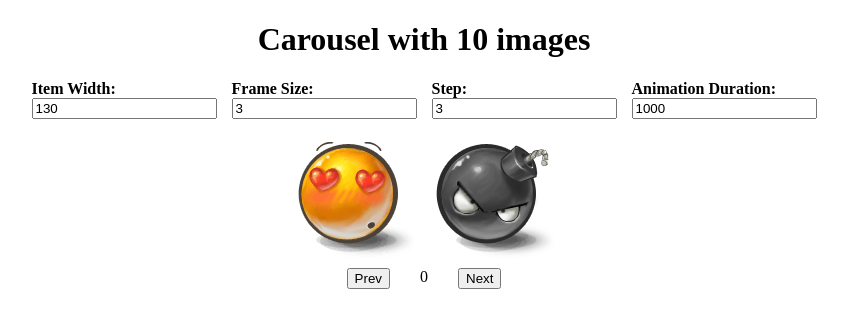
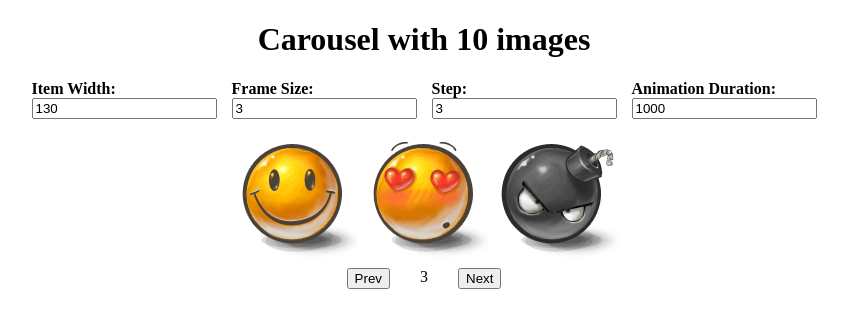
Before and after one commit to mate-academy/react_carousel, a React (Create React App) app: page / in a window 1280 px wide. Shown: the top 328 px of the page, without its empty margins (234-1082 px from the left). Built offline with nearby package versions, Linux system fonts and the light colour scheme; the HTML template or start-up script is replaced by a standard one.

Commit message:
solution

```diff
--- a/src/App.tsx
+++ b/src/App.tsx
@@ -108,8 +108,8 @@ class App extends React.Component<{}, State> {
         <Carousel
           images={images}
           itemWidth={itemWidth}
-          // frameSize={frameSize}
-          // step={step}
+          frameSize={frameSize}
+          step={step}
           animationDuration={animationDuration}
           // infinite={infinite}
         />
--- a/src/components/Carousel.scss
+++ b/src/components/Carousel.scss
@@ -1,12 +1,6 @@
 @mixin square($size) {
   width: $size;
   height: $size;
-}
-
-%centerChild {
-  display: flex;
-  justify-content: center;
-  align-items: center;
 }
 
 .Carousel {
@@ -26,11 +20,8 @@
     margin: 0;
 
     height: 100%;
-    @extend %centerChild;
-  }
-
-  &__img {
-    // @include square(130px);
+    display: flex;
+    align-items: center;
   }
 
   &__container-buttons {
@@ -38,9 +29,6 @@
     gap: 30px;
     justify-content: center;
   }
-
-  &__button {
-  }
 }
 
 .active {
--- a/src/components/Carousel.tsx
+++ b/src/components/Carousel.tsx
@@ -1,4 +1,5 @@
 import React, {
+  useEffect,
   useState,
 } from 'react';
 import './Carousel.scss';
@@ -6,8 +7,8 @@ import './Carousel.scss';
 interface Props {
   images: string[];
   itemWidth: number;
-  // step: number;
-  // frameSize: number;
+  step: number;
+  frameSize: number;
   animationDuration: number;
   // infinite: boolean;
 }
@@ -15,8 +16,8 @@ interface Props {
 const Carousel: React.FC<Props> = ({
   images,
   itemWidth = 130,
-  // frameSize = 3,
-  // step = 3,
+  frameSize = 3,
+  step = 3,
   animationDuration = 1000,
   // infinite = false,
 }) => {
@@ -28,7 +29,7 @@ const Carousel: React.FC<Props> = ({
         return images.length - 1;
       }
 
-      return (currentImage - 1);
+      return (currentImage - step);
     });
   };
 
@@ -38,16 +39,24 @@ const Carousel: React.FC<Props> = ({
         return 0;
       }
 
-      return (currentImage + 1);
+      return (currentImage + step);
     });
   };
+
+  useEffect(() => {
+    const interval = setInterval(() => {
+      handleNext();
+    }, 3000);
+
+    return () => clearInterval(interval);
+  });
 
   return (
     <div className="Carousel">
       <div
         className="Carousel__wrapper"
         style={{
-          width: `${itemWidth * 2}px`,
+          width: `${itemWidth * frameSize}px`,
           overflow: 'hidden',
           margin: '0 auto',
         }}
@@ -59,8 +68,6 @@ const Carousel: React.FC<Props> = ({
             <li
               key={image}
               style={{
-                width: `${itemWidth}px`,
-                marginRight: '10px',
                 transform: `translateX(-${indexImage * itemWidth}px)`,
                 transition: `transform ${animationDuration}ms ease-in-out`,
               }}
```
